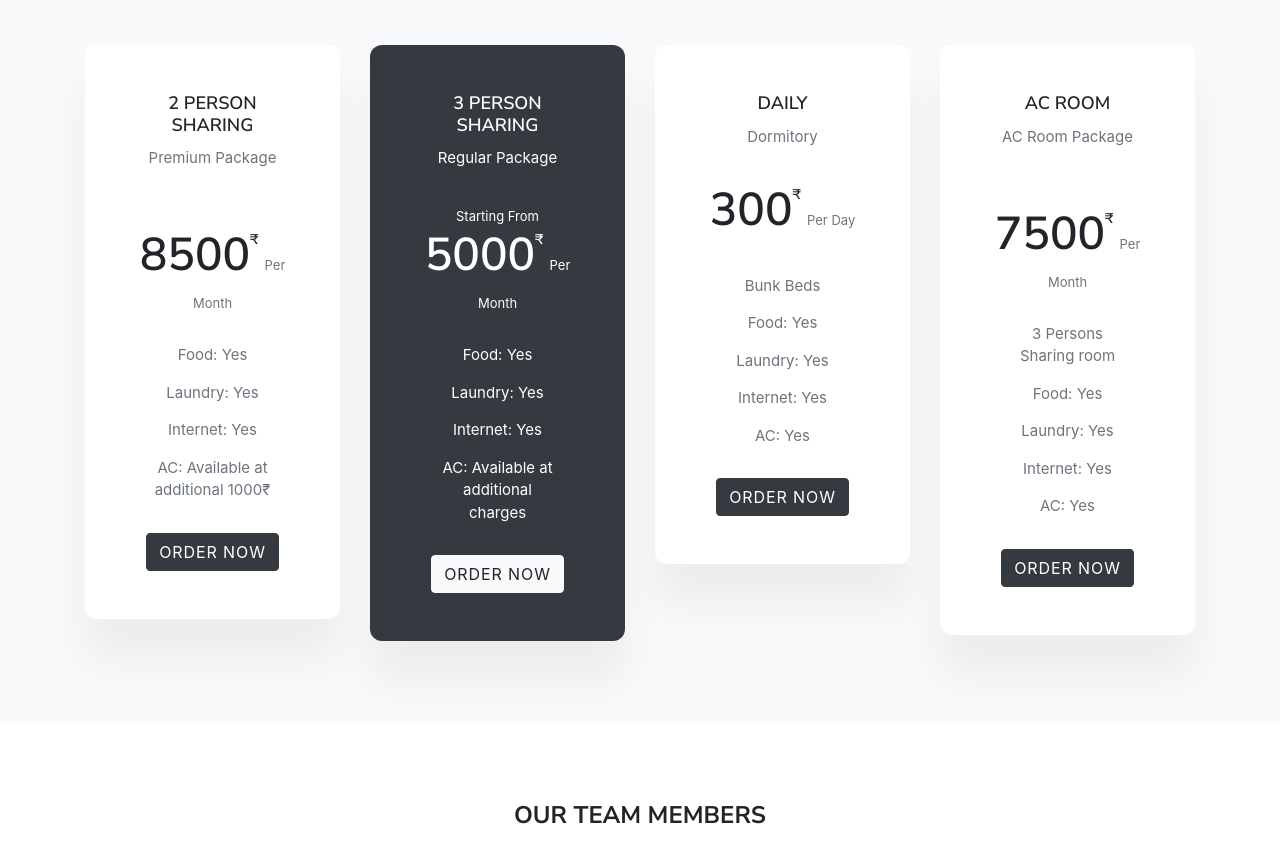
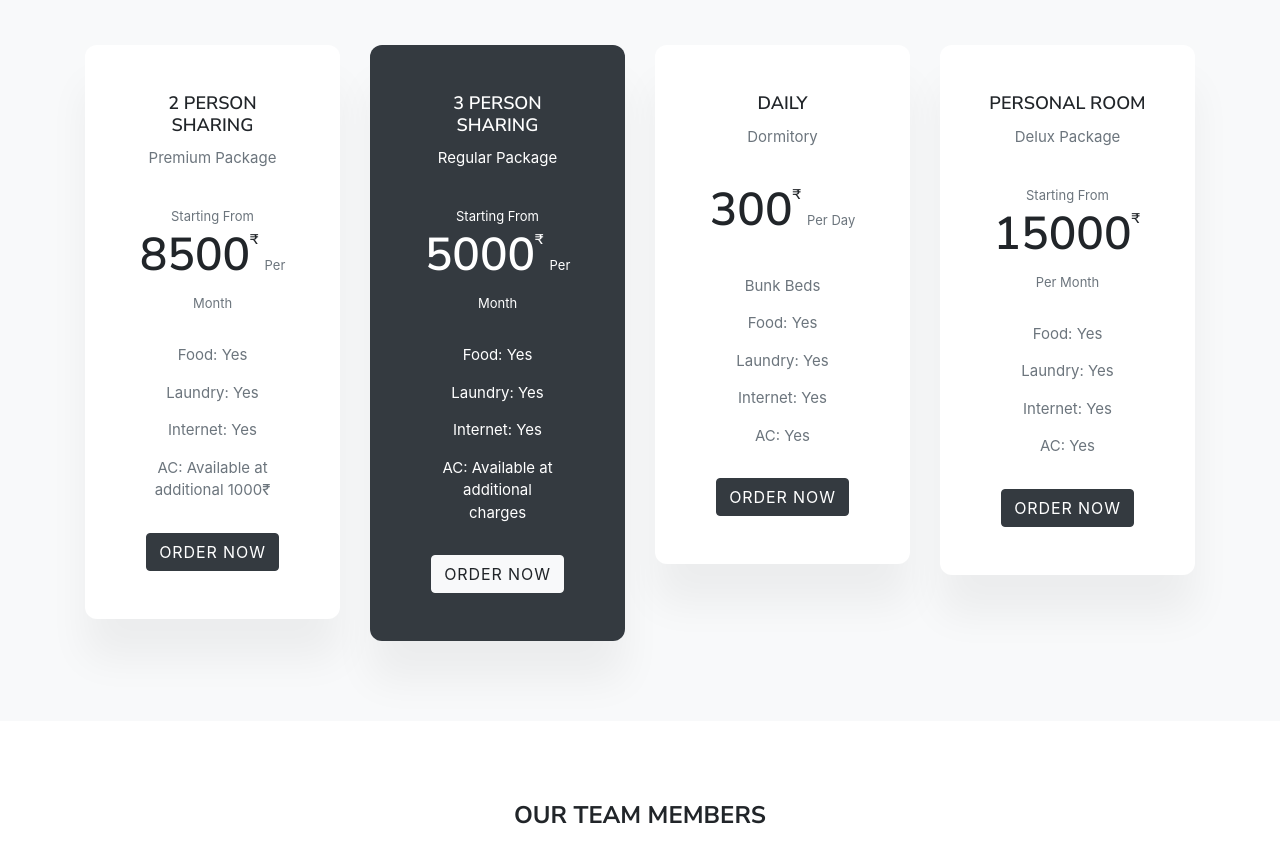
Before and after one commit to ashshamstech/ashshams.co.in, a website with bundled scripts: page basera-pg.html in a window 1280 px wide. Shown: the part 2602-3465 px from the top of the page. Built offline with nearby package versions, Linux system fonts and the light colour scheme; files whose address does not match are found by name.

Commit message:
Added personal room package in Basera PG rate card

```diff
--- a/basera-pg.html
+++ b/basera-pg.html
@@ -536,7 +536,7 @@
                                 </div>
 
                                 <div class="value">
-                                    <span class="per text-white">Starting From</span>
+                                    <span class="per text-muted">Starting From</span>
                                     <h3>8500<span>₹</span></h3>
                                     <span class="per text-muted">Per Month</span>
                                 </div>
@@ -624,19 +624,19 @@
                         <div class="price bg-white mt-4 p-5">
                             <div class="item text-center">
                                 <div class="type pb-3">
-                                    <h4>AC Room</h4>
-                                    <p class="text-muted">AC Room Package</p>
+                                    <h4>Personal Room</h4>
+                                    <p class="text-muted">Delux Package</p>
                                 </div>
 
                                 <div class="value">
-                                    <span class="per text-white">Starting From</span>
-                                    <h3>7500<span>₹</span></h3>
+                                    <span class="per text-muted">Starting From</span>
+                                    <h3>15000<span>₹</span></h3>
                                     <span class="per text-muted">Per Month</span>
                                 </div>
 
                                 <div class="feature">
                                     <ul class="list-unstyled text-muted">
-                                        <li>3 Persons Sharing room</li>
+                                        <!--<li>3 Persons Sharing room</li>-->
                                         <li>Food: Yes</li>
                                         <li>Laundry: Yes</li>
                                         <li>Internet: Yes</li>
```
